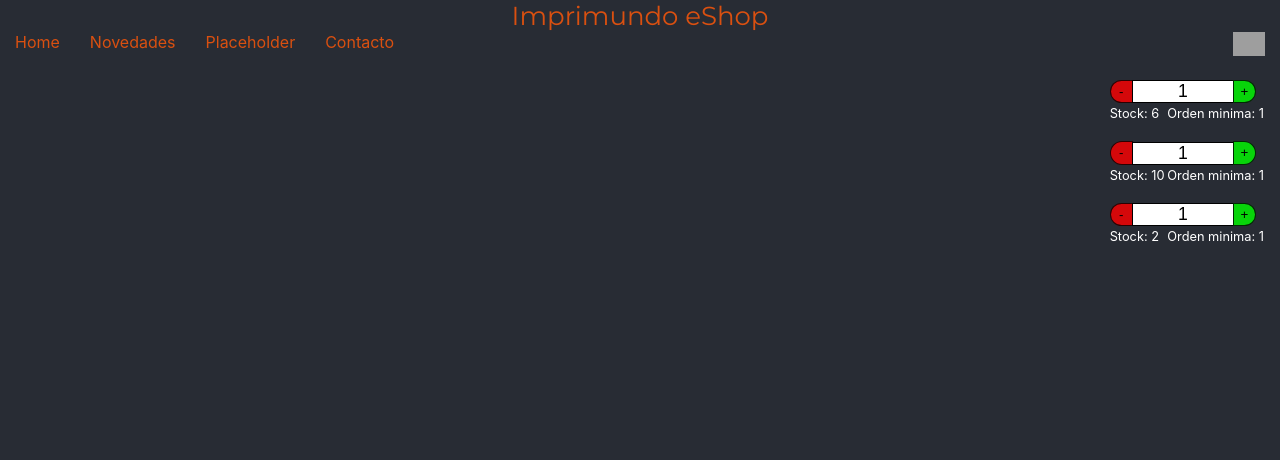
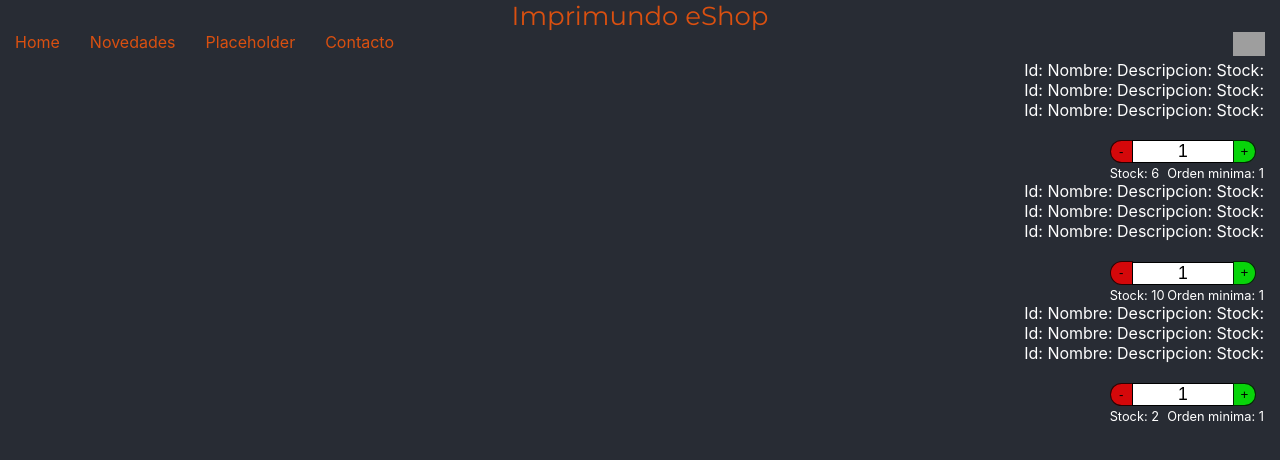
Before and after one commit to fer-zav/React_Imprimundo, a React (Create React App) app: page / in a window 1280 px wide. Shown: the top 460 px of the page. Built offline with nearby package versions, Linux system fonts and the light colour scheme; grey boxes are pictures that could not be loaded.

Commit message:
Delivering some maps & some promises, more debugging very much needed

```diff
--- /dev/null
+++ b/src/components/item/Item.js
@@ -0,0 +1,15 @@
+import './Item.css';
+
+export const Item = (props) => {
+    const item = props.product;
+    return(
+        <div>
+            <div>
+                <p>Id: {item.id}
+                Nombre: {item.name}
+                Descripcion: {item.description}
+                Stock: {item.stock}</p>
+            </div>
+        </div>
+    )
+}
--- /dev/null
+++ b/src/components/itemlist/ItemList.css
@@ -0,0 +1,3 @@
+/*
+placeholder
+*/
--- /dev/null
+++ b/src/components/itemlist/ItemList.js
@@ -0,0 +1,31 @@
+import './ItemList.css';
+import {Item} from '../item/Item';
+import React, {useState} from "react";
+
+export const ItemList = (props) => {
+    const [products, setProducts] = useState([]);
+    const getProducts = async () => {
+        await new Promise(() => {
+            setTimeout(()=>{
+                setProducts([
+                    {id: "imprFrag", name: "Impresion Fragil", description: "Una impresion 3d muy fragil..."},
+                    {id: "imprFuert", name: "Impresion Fuerte", description: "Impresion 3d demasiado dura, devolver"},
+                    {id: "imprJusta", name: "Impresion Justa", description: "Ah!, La impresion que estaba buscando!"},
+                ]);
+                console.log("me parece que esto se sigue ejecutando... infinitamente...");
+            }, 2500);
+        });
+    }
+
+    getProducts().then((result) =>{
+         console.log(`result: ${result}`);
+    }, (reject) => {
+          console.log(`ERROR, ${reject}`);
+    })
+    return(
+        <div>
+            {products.map(product => console.log(`product.id: ${product.id}, props.item.id: ${props.item.id}, rel: ${product.id === props.item.id}`))}
+            {products.map(product => <Item product={product.id === props.item.id}/>)}
+        </div>
+    );
+}
--- a/src/components/itemlistcontainer/ItemListContainer.js
+++ b/src/components/itemlistcontainer/ItemListContainer.js
@@ -1,10 +1,14 @@
 import './ItemListContainer.css';
-import {ItemCount} from '../itemcount/ItemCount'
+import {ItemCount} from '../itemcount/ItemCount';
+import {ItemList} from '../itemlist/ItemList';
 
 export const ItemListContainer = () => (
     <div className='ItemListContainer'>
+        <ItemList item="imprFrag"/>
         <ItemCount stock="6" initial="1" countId="0" />
+        <ItemList item="imprFuert"/>
         <ItemCount stock="10" initial="1" countId="1" />
+        <ItemList item="imprJusta"/>
         <ItemCount stock="2" initial="1" countId="2" />
     </div>
 )
```
Also changed, not shown: src/components/item/Item.css (added).
